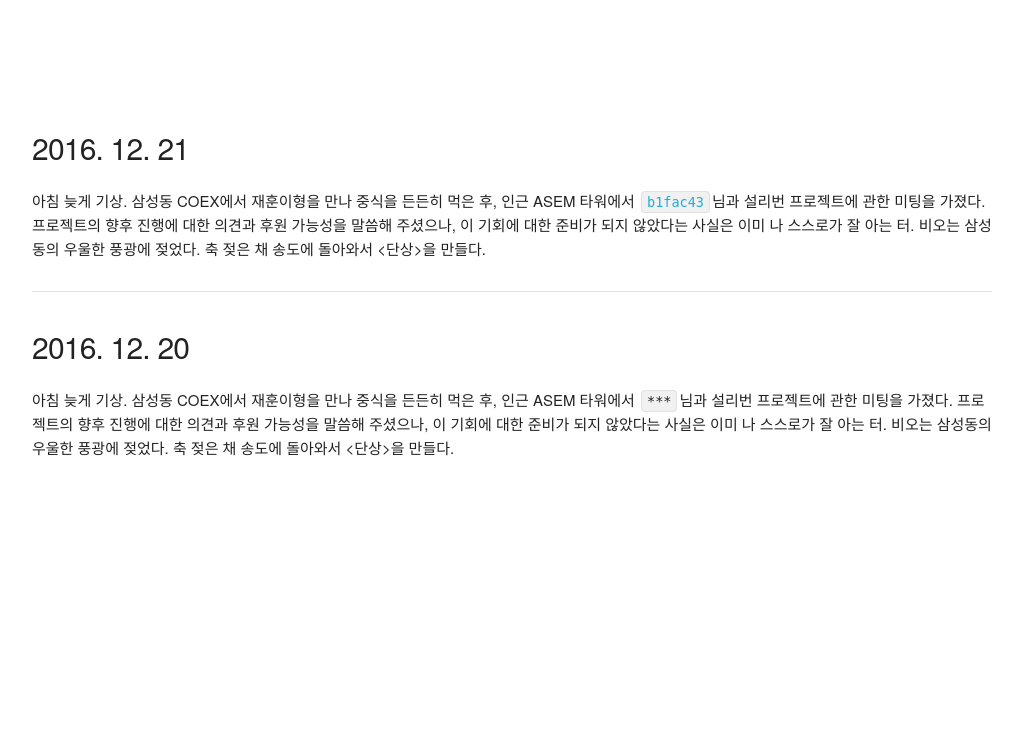
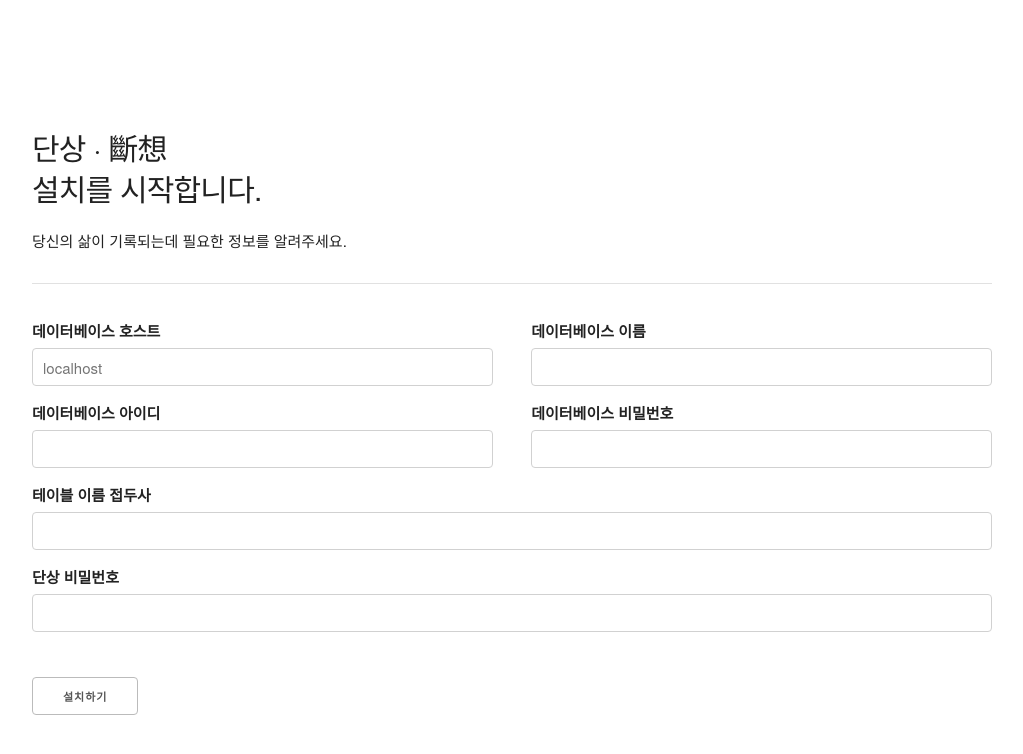
Before and after one commit to agemor/dansang, a PHP site: page / in a window 1280 px wide. Shown: the top 754 px of the page, without its empty margins (128-1151 px from the left). Run offline with PHP 8.4, Linux system fonts and the light colour scheme.

Commit message:
Add db installation feature

```diff
--- a/index.php
+++ b/index.php
@@ -4,7 +4,7 @@
  * 데이터베이스 설정 파일이 존재하는지 확인합니다.
  * 설정 파일이 존재한다면, <단상>이 설치되어 있다는 의미이므로 글 목록 페이지를 로드합니다.
  */
-if (file_exists("./module.db.account.php") || true) {
+if (file_exists("./module.db.account.php")) {
     include "./page.articles.php";
 }
 
--- a/page.articles.php
+++ b/page.articles.php
@@ -9,15 +9,23 @@ include "frame.header.php";
 
 <div class="container" style="margin-top: 10%">
 
-<h4>2016. 12. 21</h4>
-<p> 아침 늦게 기상. 삼성동 COEX에서 재훈이형을 만나 중식을 든든히 먹은 후, 인근 ASEM 타워에서 <a href="#"><code>b1fac43</code></a>님과 설리번 프로젝트에 관한 미팅을 가졌다.
-프로젝트의 향후 진행에 대한 의견과 후원 가능성을 말씀해 주셨으나, 이 기회에 대한 준비가 되지 않았다는 사실은 이미 나 스스로가 잘 아는 터. 비오는 삼성동의 우울한 풍광에 젖었다.
-축 젖은 채 송도에 돌아와서 <단상>을 만들다.
+<h4>2016. 12. 23</h4>
+<p> 오전에 송도에 도착하니 대전에서 출발한 혁이가 송도에 도착할 즈음이 되어 있었다. 오랜만에 본 혁이가 정말 반가웠다. 함께 캠퍼스타운역 근처에서 감자탕을 먹었다. 배를 채운 후, 주전부리를 잔뜩 사들고 기숙사에 돌아오다.
+오후엔 밤샘의 영향인지 길게 낮잠을 잤다. 낮잠에서 일어나 저녁은 혁이, 종호, 도환이와 함께 치킨을 시켜먹었다.
 </p>
+
 <hr/>
 
+<h4>2016. 12. 22</h4>
+<p> 오늘도 역시 아침잠에 지고 말았다. 시간에 쫓기며 YSCON 정기 회의에 참여하기 위해 신촌으로 향했다. 비오는 신촌 거리, 난 우산이 없었고 다 젖었다. 새로운 YSCON 멤버 두 명 그리고 준혁이와 함께 닭갈비를 먹었다.
+친숙함과 새로움이 공존하는 회의 분위기 속에서 우리는 조금은 서둘러 행사 계획을 세웠다. 준혁이에게 여러모로 고마웠다. 회의가 끝난 후, 신촌 현대백화점에서 나윤이와 친구들을 위한 크리스마스 카드와 방에 장식할 가랜드를 샀다. 그러고도 시간이 남기에
+인근 카페에 자리잡고 노트북을 펼쳤다. 저녁은 광화문 교보문고에서 수연이와 먹었다. 긴 시간은 아니었지만 꽤 여운이 남는 대화를 나누며 앞으로의 협업을 다짐했다. 수연이와 헤어진 후, 신촌역 인근의 세영이 오피스텔로 향했다. 함께 KSCY 홈페이지 관련하여 밤샘 작업을 했다.
+세영이의 조용한 카리스마를 다시 한 번 느낄 수 있었다. 쌀쌀한 다음 날 아침 지하철을 타고 송도로 돌아오다.
+</p>
 
-<h4>2016. 12. 20</h4>
+<hr/>
+
+<h4>2016. 12. 21</h4>
 <p> 아침 늦게 기상. 삼성동 COEX에서 재훈이형을 만나 중식을 든든히 먹은 후, 인근 ASEM 타워에서 <code>***</code>님과 설리번 프로젝트에 관한 미팅을 가졌다.
 프로젝트의 향후 진행에 대한 의견과 후원 가능성을 말씀해 주셨으나, 이 기회에 대한 준비가 되지 않았다는 사실은 이미 나 스스로가 잘 아는 터. 비오는 삼성동의 우울한 풍광에 젖었다.
 축 젖은 채 송도에 돌아와서 <단상>을 만들다.
--- a/page.installation.php
+++ b/page.installation.php
@@ -1,5 +1,6 @@
 <?php
 include "module.utils.php";
+include "module.crypto.php";
 
 error_reporting(E_ERROR | E_PARSE);
 
@@ -30,28 +31,50 @@ function response() {
     }
 
     // prefix 유효성 체크
+    $tablePrefix = preg_replace('/\s+/', '', $_POST["db-table-prefix"]);
 
     // 테이블 생성
 
+    if (!file_exists("./sql/articles.sql") || !file_exists("./sql/settings.sql")) {
+        return array("type" => "error",
+                     "message" => "데이터베이스 테이블 생성 쿼리가 존재하지 않습니다.");
+    }
+
+    $articlesSql = str_replace("@", $tablePrefix, file_get_contents("./sql/articles.sql"));
+    $settingsSql = str_replace("@", $tablePrefix, file_get_contents("./sql/settings.sql"));
+
+    $articlesSqlResult = $db->query($articlesSql);
+    $settingsSqlResult = $db->query($settingsSql);
+
+    if (!$articlesSqlResult || !$settingsSqlResult) {
+        return array("type" => "error",
+                     "message" => "데이터베이스 테이블 생성에 실패하였습니다.");
+    }
+
     // password 값 추가 (해시해서)
+    $passwordSql = "INSERT INTO `".$tablePrefix."dansang_settings` (`key`, `value`) VALUES ('password', '".$module->crypto->hash($_POST["dansang-password"])."');";
+    $passwordSqlResult = $db->query($passwordSql);
 
+    if (!$passwordSqlResult) {
+        return array("type" => "error",
+                     "message" => "데이터베이스 테이블 설정에 실패하였습니다.");
+    }
 
     // 설정 파일 쓰기
     $config = "<?php\n";
-    $config .= "const SERVER_NAME = \"" .$_POST["db-host"]. "\"\n";
-    $config .= "const USER_NAME = \"" .$_POST["db-id"]. "\"\n";
-    $config .= "const USER_PASSWORD = \"" .$_POST["db-password"]. "\"\n";
-    $config .= "const DB_NAME = \"" .$_POST["db-name"]. "\"\n";
-    $config .= "const TABLE_PREFIX = \"" .$_POST["db-table-prefix"]. "\"\n";
+    $config .= "const SERVER_NAME = \"" .$_POST["db-host"]. "\";\n";
+    $config .= "const USER_NAME = \"" .$_POST["db-id"]. "\";\n";
+    $config .= "const USER_PASSWORD = \"" .$_POST["db-password"]. "\";\n";
+    $config .= "const DB_NAME = \"" .$_POST["db-name"]. "\";\n";
+    $config .= "const TABLE_PREFIX = \"" .$tablePrefix. "\";\n";
     $config .= "?>";
 
     file_put_contents("./module.db.account.php", $config);
 
+    header("Location: ./");
 
     return array("type" => "success");
 }
-
-var_dump($pageResponse);
 
 include "frame.header.php";
 ?>
--- /dev/null
+++ b/sql/articles.sql
@@ -0,0 +1,6 @@
+CREATE TABLE IF NOT EXISTS `@dansang_articles` (
+  `no` int(10) unsigned NOT NULL AUTO_INCREMENT,
+  `content` text NOT NULL,
+  `timestamp` timestamp NOT NULL DEFAULT CURRENT_TIMESTAMP,
+  PRIMARY KEY (`no`)
+) CHARSET=utf8 AUTO_INCREMENT=1 ;
--- /dev/null
+++ b/sql/settings.sql
@@ -0,0 +1,5 @@
+CREATE TABLE IF NOT EXISTS `@dansang_settings` (
+  `key` varchar(50) NOT NULL,
+  `value` varchar(100) NOT NULL,
+  PRIMARY KEY (`key`)
+) CHARSET=utf8;
```
